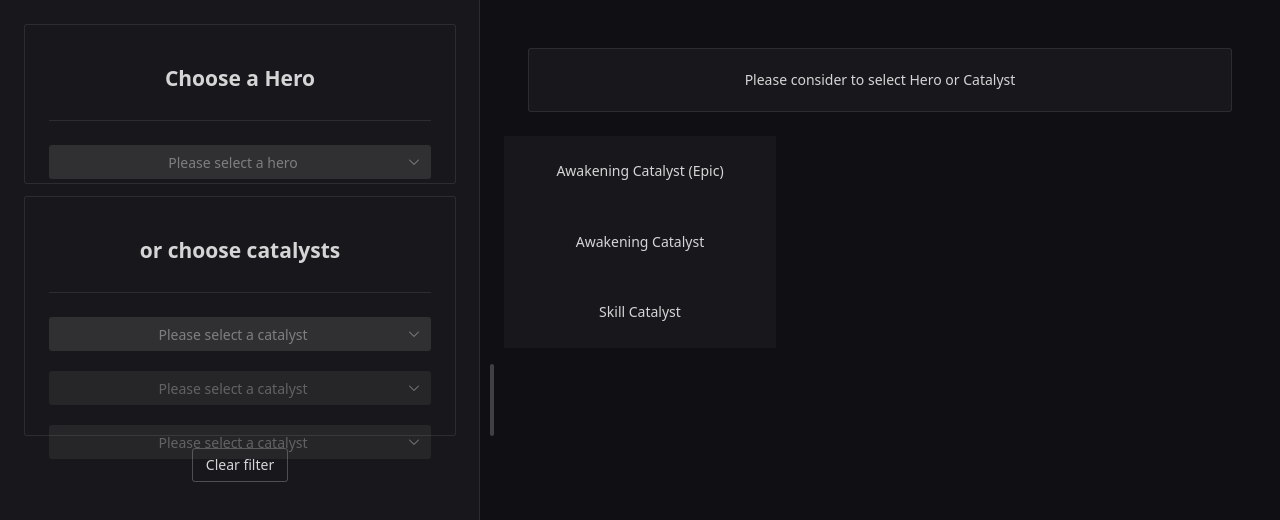
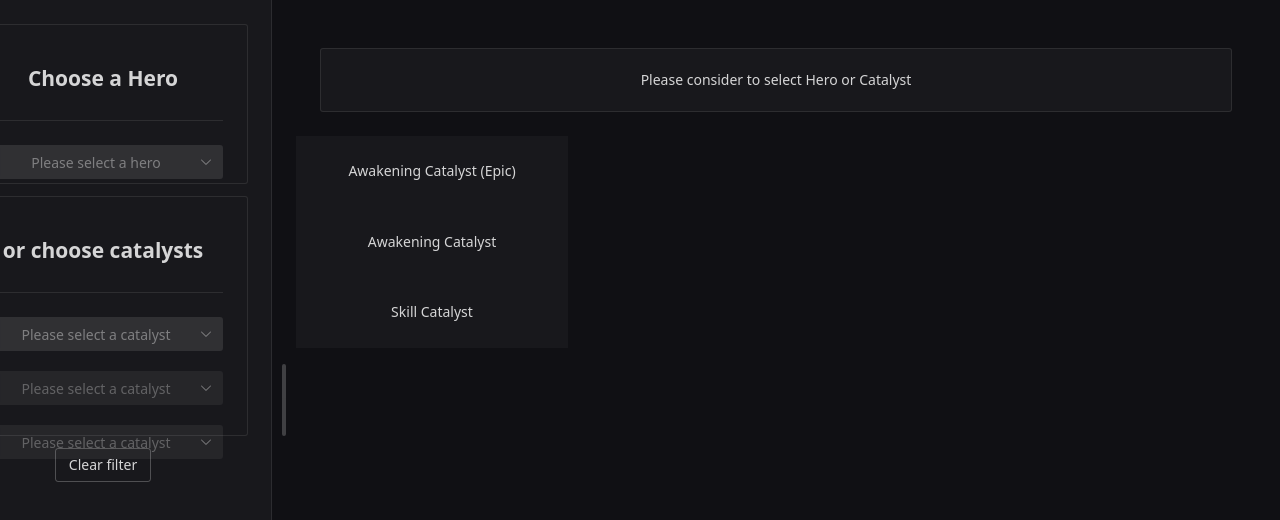
Before and after one commit to amesty635/e7catalyst, a Vue app: page / in a window 1280 px wide. Shown: the top 520 px of the page. Built offline with nearby package versions, Linux system fonts and the light colour scheme.

Commit message:
temp: fixed sider width

```diff
--- a/src/App.vue
+++ b/src/App.vue
@@ -3,6 +3,7 @@ import Main from './components/Main.vue'
 import Filter from './components/Filter.vue'
 import {NLayoutSider, NLayoutContent, NSpace, NLayout, NConfigProvider} from 'naive-ui'
 import { darkTheme } from 'naive-ui'
+
 
 </script>
 
@@ -12,11 +13,10 @@ import { darkTheme } from 'naive-ui'
     <n-layout has-sider position="absolute">
       <n-layout-sider
           collapse-mode="width"
-          :collapsed-width="120"
+          :collapsed-width="40"
           :show-collapsed-content="false"
-          :width="480"
           show-trigger="bar"
-          content-style="padding: 24px;"
+          content-style="padding: 24px; max-width: 95vw"
           bordered
       >
         <Filter/>
```
